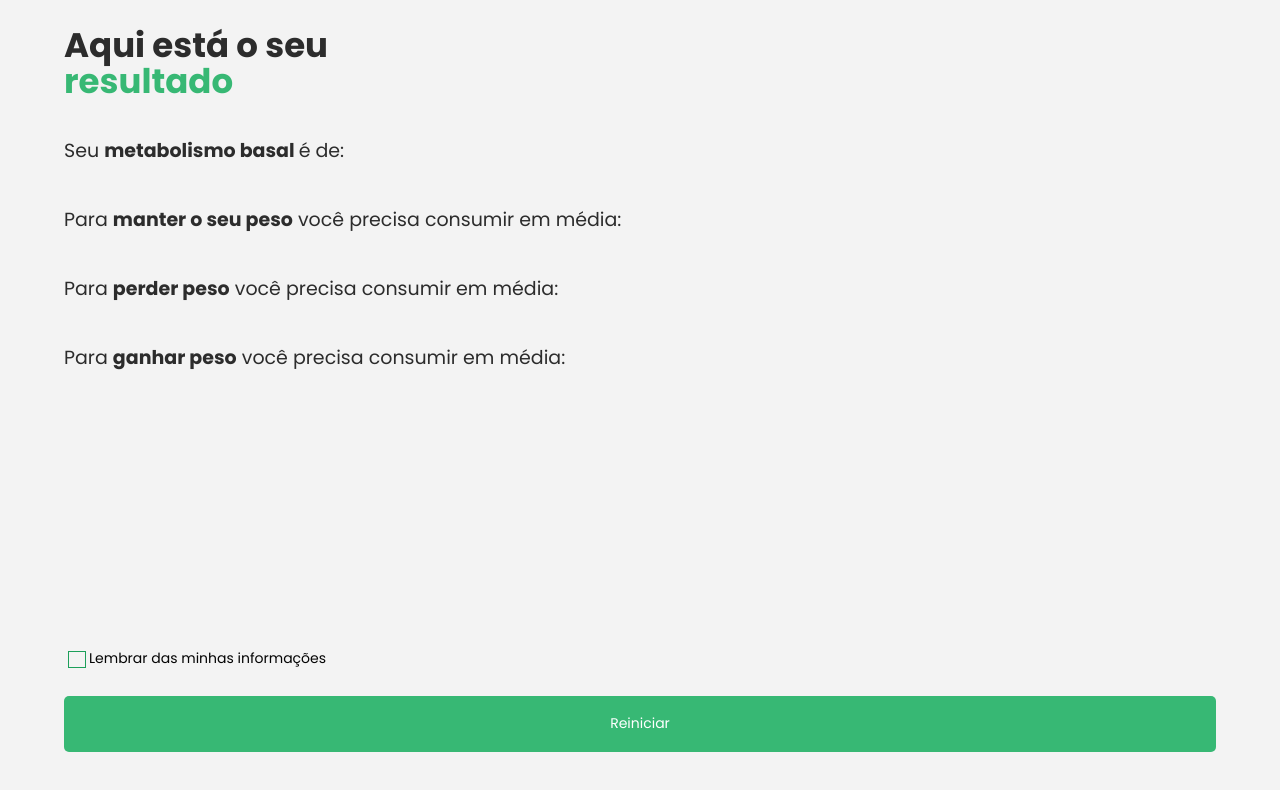
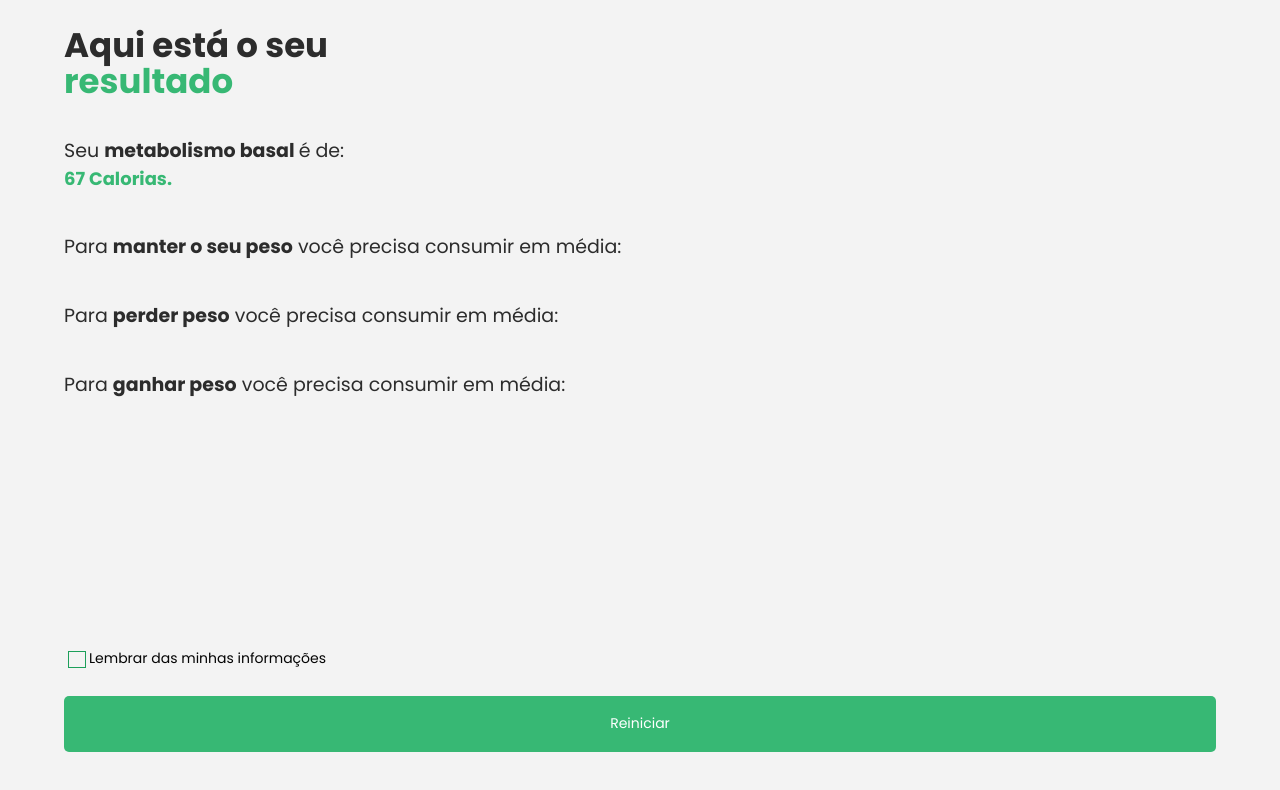
Before and after one commit to RianYuri/GoCall, a React (Vite) app: page /Page03 in a window 1280 px wide. Shown: the top 790 px of the page. Built offline with nearby package versions, Linux system fonts and the light colour scheme; no server answers; the database is empty.

Commit message:
feat: Results kal

```diff
--- a/src/components/page/Page03/Page03.tsx
+++ b/src/components/page/Page03/Page03.tsx
@@ -11,14 +11,15 @@ import {
   LabelRemember,
   Main,
   Paragraph,
+  Results,
   Section,
 } from "./styled";
 
 const Page03 = () => {
   interface MyObject {
-    enteredInputAge: number | string;
-    enteredInputWeight: number ;
-    enteredInputHeight: number ;
+    enteredInputAge: number;
+    enteredInputWeight: number;
+    enteredInputHeight: number;
     enteredInputGender: string ;
     enteredInputPhysicalActivity: string ;
   }
@@ -32,7 +33,12 @@ const Page03 = () => {
   }, []);
 
   console.log(myValue?.enteredInputAge)
+let Weight = myValue?.enteredInputWeight ?? 0;
+let Height = myValue?.enteredInputHeight ?? 0;
+let Age = myValue?.enteredInputAge ?? 0;
 
+let HomensTMB = Math.round((Weight * 13.75) + (5 * Height) - (6.76 * Age) + 66.5);
+console.log(HomensTMB)
   return (
     <Main>
       <Section>
@@ -42,6 +48,10 @@ const Page03 = () => {
         <ArticleText>
           <Paragraph>
             Seu <b>metabolismo basal </b>é de:
+            <Results>
+
+            {HomensTMB} Calorias.
+            </Results>
           </Paragraph>
           <Paragraph>
             Para <b>manter o seu peso</b> você precisa consumir em média:
--- a/src/components/page/Page03/styled.ts
+++ b/src/components/page/Page03/styled.ts
@@ -31,6 +31,13 @@ export const H1 = styled.h1`
   margin-left: 0%;
   line-height: 105%;
 `;
+export const Results = styled.p`
+  font-family: 'Poppins';
+font-weight: 700;
+font-size: 18px;
+color: #37B874;
+margin: 0%;
+`
 export const ArticleText = styled.article`
   width: 100%;
   height: 90%;
```
